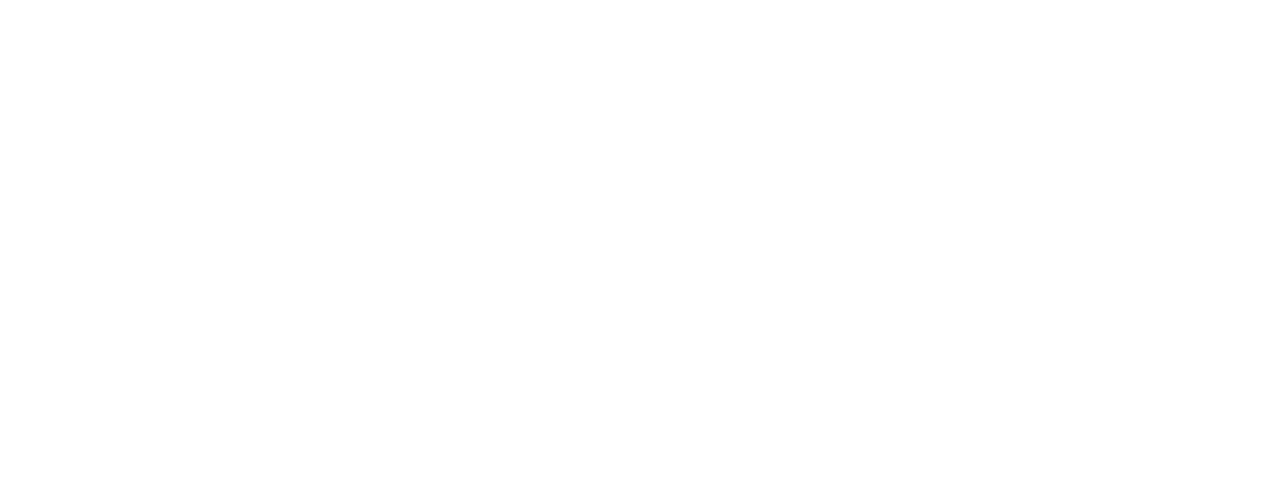
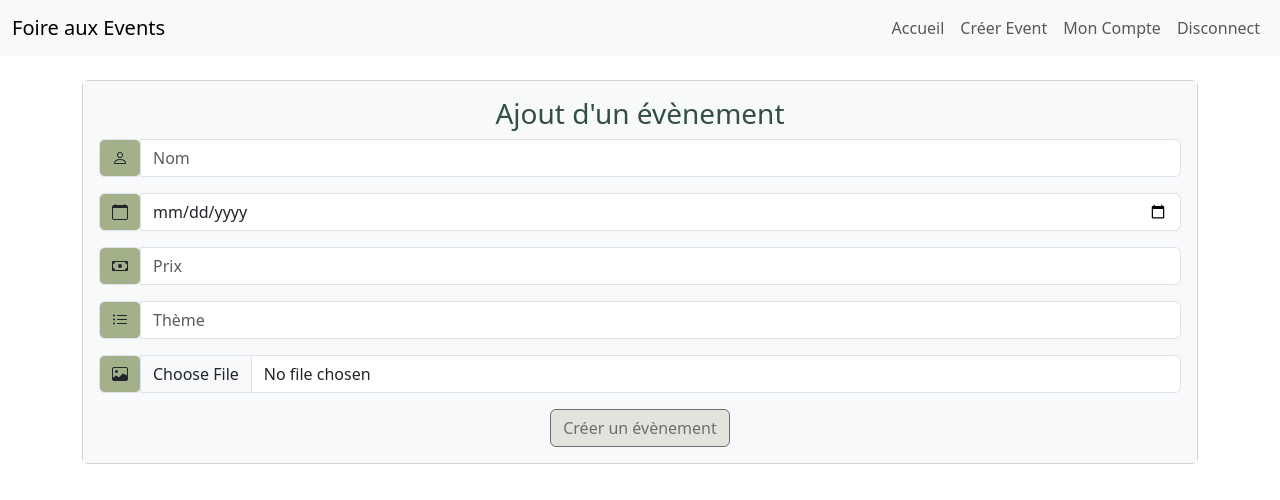
Before and after one commit to paulingaillot/FRONT_2324-PROJET_ROLO_GAILLOT-GITHUB, an Angular app: page /create-event in a window 1280 px wide. Shown: the top 500 px of the page. Built offline with nearby package versions, Linux system fonts and the light colour scheme; sample sign-in values are in the browser's storage.

Commit message:
FRG-8 add front for create and acceuil

```diff
--- a/angular.json
+++ b/angular.json
@@ -29,7 +29,9 @@
               "node_modules/bootstrap/dist/css/bootstrap.min.css",
               "@fortawesome/fontawesome-free/css/all.css"
             ],
-            "scripts": ["node_modules/bootstrap/dist/js/bootstrap.bundle.min.js", "@fortawesome/fontawesome-free/js/all.js"]
+            "scripts": ["node_modules/jquery/dist/jquery.min.js",
+            "node_modules/bootstrap/dist/js/bootstrap.bundle.min.js",
+            "@fortawesome/fontawesome-free/js/all.js"]
           },
           "configurations": {
             "production": {
--- a/package.json
+++ b/package.json
@@ -20,6 +20,7 @@
     "@angular/router": "^16.1.0",
     "@fortawesome/fontawesome-free": "^6.5.1",
     "bootstrap": "^5.3.3",
+    "jquery": "^3.7.1",
     "rxjs": "~7.8.0",
     "tslib": "^2.3.0",
     "zone.js": "~0.13.0"
--- a/src/app/event/event-create/event-create.component.css
+++ b/src/app/event/event-create/event-create.component.css
@@ -0,0 +1,3 @@
+.icon-bg {
+    background-color: #A3B18A;
+}
--- a/src/app/event/event-create/event-create.component.html
+++ b/src/app/event/event-create/event-create.component.html
@@ -1,35 +1,61 @@
 <html>
-
+  <head>
+    <link href="https://cdn.jsdelivr.net/npm/bootstrap-icons/font/bootstrap-icons.css" rel="stylesheet">
+  </head>
 <app-header></app-header>
-
-
+<br>
 <div class="container">
-    <h1>Create Event</h1>
+  <div class="card">
+    <div class="card-body bg-light">
+      <h3 class="card-title text-center" style="color:#344E41">Ajout d'un évènement</h3>
       <form [formGroup]="eventForm" (ngSubmit)="onSubmit()">
-      <div class="form-group">
-        <label for="name">name</label>
-        <input type="text" id="name" class="form-control" formControlName="name" required>
+        <div class="form-group mb-3">
+          <div class="input-group">
+            <div class="input-group-prepend">
+              <span class="input-group-text icon-bg"><i class="bi bi-person "></i></span>
+            </div>
+            <input type="text" id="name" class="form-control" formControlName="name" placeholder="Nom" required>
+          </div>
         </div>
 
-      <div class="form-group">
-        <label for="date">Date</label>
-        <input type="date" id="date" class="form-control" formControlName="date" required>
+        <div class="form-group mb-3">
+          <div class="input-group">
+            <div class="input-group-prepend">
+              <span class="input-group-text icon-bg"><i class="bi bi-calendar"></i></span>
+            </div>
+            <input type="date" id="date" class="form-control" formControlName="date" placeholder="Date" required>
+          </div>
         </div>
 
-      <div class="form-group">
-        <label for="prix">Prix</label>
-        <input type="text" id="prix" class="form-control" formControlName="prix" required>
+        <div class="form-group mb-3">
+          <div class="input-group">
+            <div class="input-group-prepend">
+              <span class="input-group-text icon-bg"><i class="bi bi-cash"></i></span>
             </div>
-      <div class="form-group">
-        <label for="theme">Theme</label>
-        <input type="text" id="theme" class="form-control" formControlName="theme" required>
+            <input type="text" id="prix" class="form-control" formControlName="prix" placeholder="Prix" required>
           </div>
-      <div class="form-group">
-        <label for="image">Image</label>
+        </div>
+
+        <div class="form-group mb-3">
+          <div class="input-group">
+            <div class="input-group-prepend">
+              <span class="input-group-text icon-bg"><i class="bi bi-list-ul"></i></span>
+            </div>
+            <input type="text" id="theme" class="form-control" formControlName="theme" placeholder="Thème" required>
+          </div>
+        </div>
+
+        <div class="form-group mb-3">
+          <div class="input-group">
+            <div class="input-group-prepend">
+              <span class="input-group-text icon-bg"><i class="bi bi-image"></i></span>
+            </div>
             <input type="file" id="image" class="form-control" (change)="onFileChange($event)" required>
           </div>
+        </div>
+        <div class="text-center"><button type="submit" class="btn " style="background-color:#DAD7CD;" [disabled]="!eventForm.valid">Créer un évènement</button></div>
 
-      <button type="submit" class="btn btn-primary" [disabled]="!eventForm.valid">Create Event</button>
       </form>
     </div>
-  </html>
+  </div>
+</div>
--- a/src/app/event/event-list/event-list.component.css
+++ b/src/app/event/event-list/event-list.component.css
@@ -0,0 +1,3 @@
+.table_test  {
+    background-color:#3A5A40;
+}
--- a/src/app/shared-components/header/header.component.html
+++ b/src/app/shared-components/header/header.component.html
@@ -1,20 +1,26 @@
-<nav class="navbar navbar-expand-lg navbar-light bg-light">
+
+<nav class="navbar navbar-expand-lg navbar-light bg-light justify-content-end">
+  <div class="container-fluid justify-content-end">
     <a class="navbar-brand" href="#">Foire aux Events</a>
-    <button class="navbar-toggler" type="button" data-toggle="collapse" data-target="#navbarSupportedContent" aria-controls="navbarSupportedContent" aria-expanded="false" aria-label="Toggle navigation">
+    <button class="navbar-toggler" type="button" data-bs-toggle="collapse" data-bs-target="#navbarSupportedContent" aria-controls="navbarSupportedContent" aria-expanded="false" aria-label="Toggle navigation">
       <span class="navbar-toggler-icon"></span>
     </button>
-
-    <div class="collapse navbar-collapse" id="navbarSupportedContent">
-      <ul class="navbar-nav mr-auto">
+    <div class="collapse navbar-collapse justify-content-end" id="navbarSupportedContent">
+      <ul class="navbar-nav mb-2 mb-lg-0">
         <li class="nav-item active">
           <a class="nav-link" href="#">Accueil <span class="sr-only">(current)</span></a>
         </li>
-        <li class="nav-item active" *ngIf="isUserLoggedIn()">
+        <li class="nav-item" *ngIf="isUserLoggedIn">
+          <a class="nav-link" (click)="CreateEvent()">Créer Event</a>
+        </li>
+        <li class="nav-item active " *ngIf="isUserLoggedIn()">
             <a class="nav-link" (click)="Account()" >Mon Compte <span class="sr-only"></span></a>
           </li>
-        <li class="nav-item" *ngIf="isUserLoggedIn()">
+        <li class="nav-item  " *ngIf="isUserLoggedIn()">
           <a class="nav-link" href="#" (click)="logout()">Disconnect</a>
         </li>
       </ul>
+
     </div>
-  </nav>
+  </div>
+</nav>
```
Also changed, not shown: src/app/event/event-list/event-list.component.html (+4 -28 lines), 1 other file (tests, documents, lock files or other folders). Lines whose indentation alone changed are shown as unchanged.
